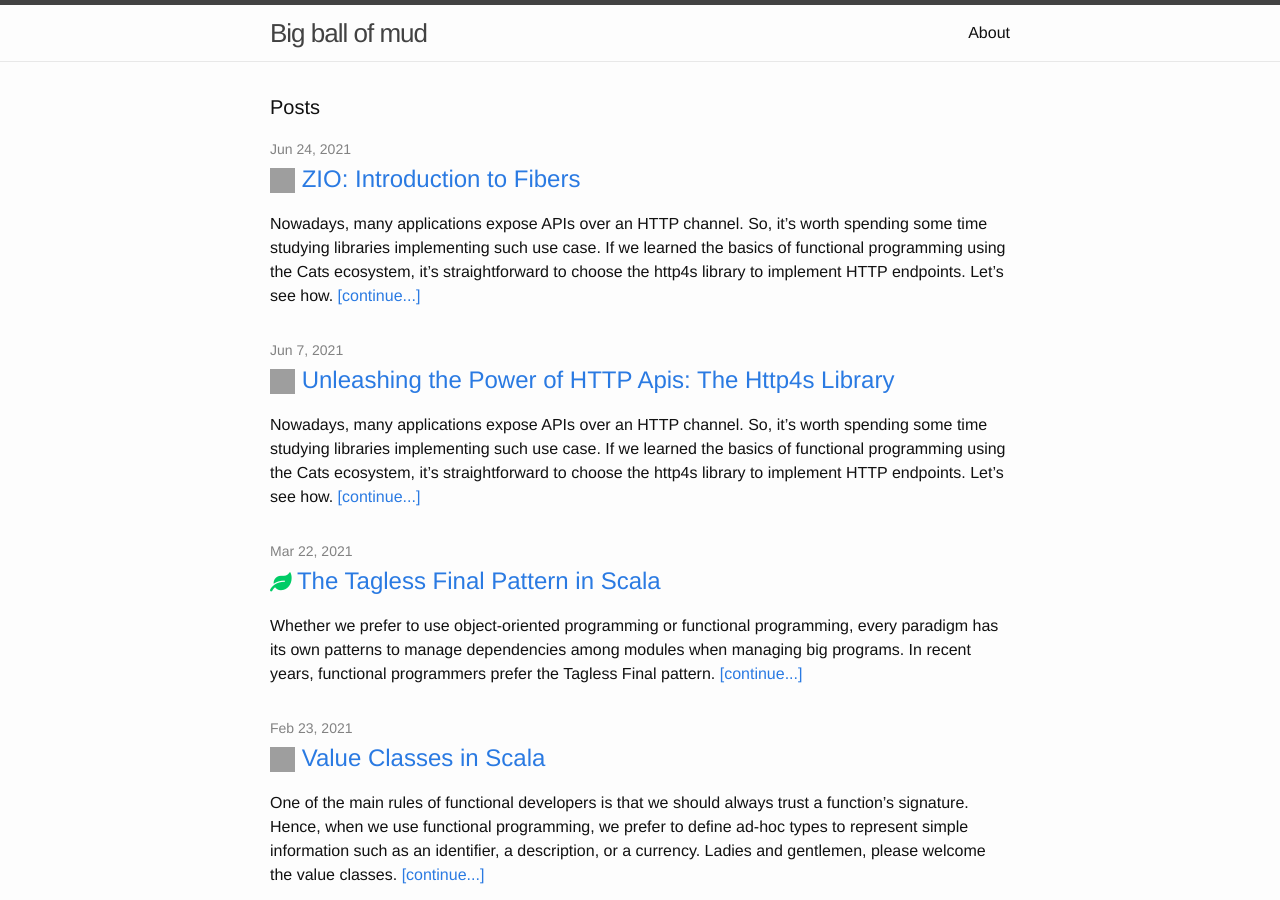
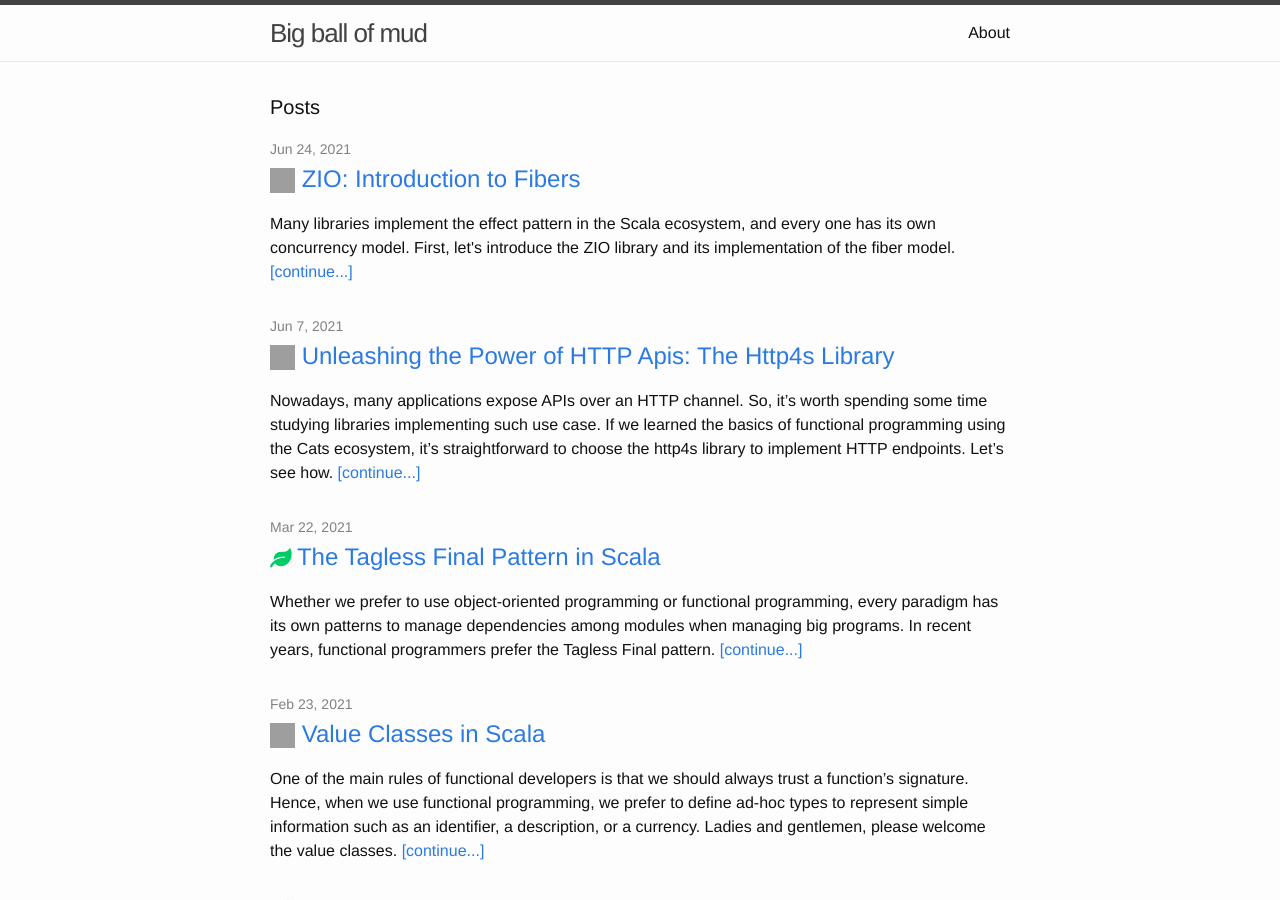
Before and after one commit to rcardin/rcardin.github.io, a Jekyll site: the page built from index.html, in a window 1280 px wide and 900 px high. Built offline with Jekyll 4.4.1, drawn with Linux system fonts in a browser that asks for light colours; nearby versions of some CDN libraries; grey boxes are pictures that could not be loaded.

Commit message:
Fixed the summary of zio fibers article

```diff
--- a/_posts/2021-06-24-zio-fibers.markdown
+++ b/_posts/2021-06-24-zio-fibers.markdown
@@ -7,7 +7,7 @@ categories: scala zio concurrency
 tags:
     - scala
     - zio
-summary: "Nowadays, many applications expose APIs over an HTTP channel. So, it’s worth spending some time studying libraries implementing such use case. If we learned the basics of functional programming using the Cats ecosystem, it’s straightforward to choose the http4s library to implement HTTP endpoints. Let’s see how."
+summary: "Many libraries implement the effect pattern in the Scala ecosystem, and every one has its own concurrency model. First, let's introduce the ZIO library and its implementation of the fiber model."
 social-share: true
 social-title: "ZIO: Introduction to Fibers"
 social-tags: "Scala, Zio"
```
